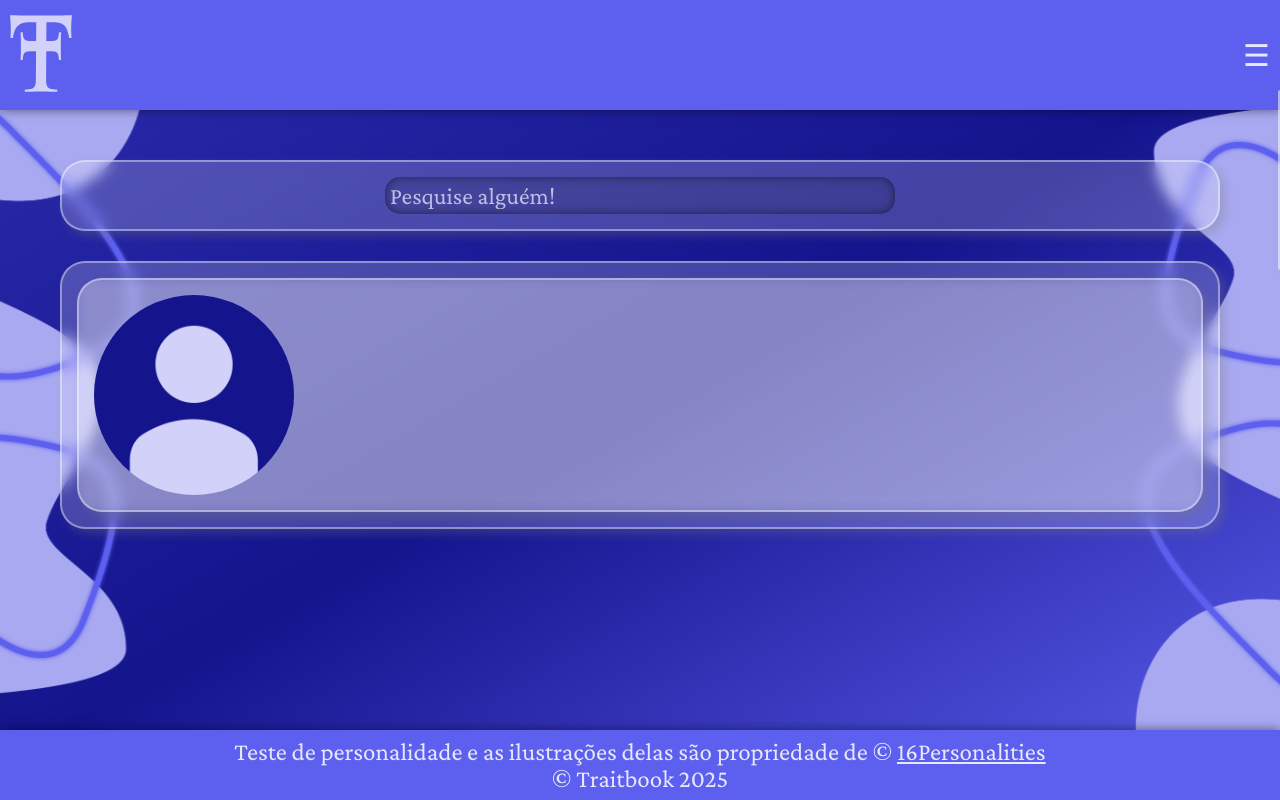
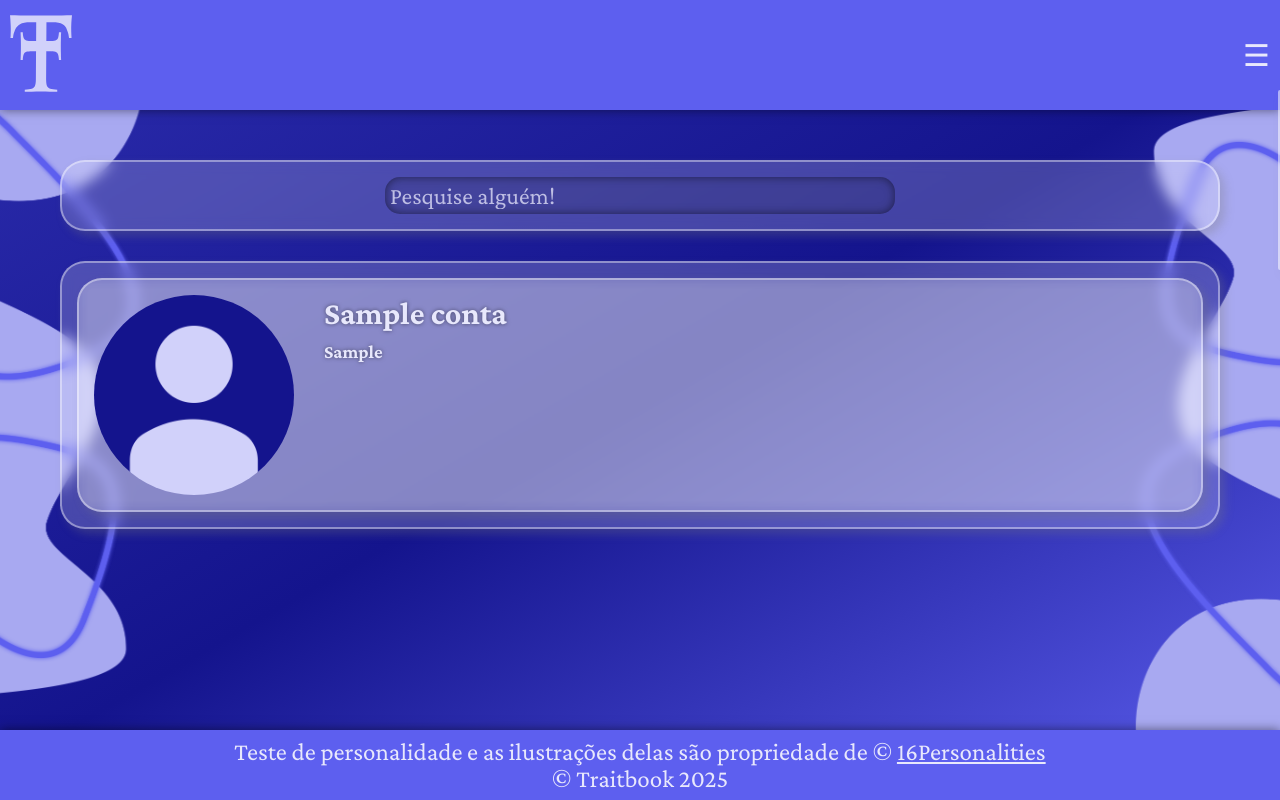
Before and after one commit to T1NT4/Traitbook, a PHP site: page /search-people.php in a window 1280 px wide. Run offline with PHP 8.4, Linux system fonts and the light colour scheme; tables that the repository leaves empty hold one stand-in row (values such as "Sample post").

Commit message:
completei a feature de pesquisar usuarios

```diff
--- a/View/style.css
+++ b/View/style.css
@@ -458,6 +458,16 @@ input.smallinput{
 .pfp:hover label{
     opacity: 0.5;
 }
+.link-user{
+    transition: scale 0.25s cubic-bezier(0.075, 0.82, 0.165, 1);
+    text-decoration: none;
+}
+.link-user:hover, .link-user:focus{
+    scale: 1.025;
+}
+.link-user h1{
+    font-size: 2em;
+}
 div.footer-margin{
     height: 50px;
 }
--- a/search-people.php
+++ b/search-people.php
@@ -26,17 +26,21 @@ $allusers = $Controller->listarContaTodas();
 
     <section class="flex-column gap30">
         <section class="hero-section flex-column align-center justify-center glass">
-            <input type="text" id="pesquisar" placeholder="Pesquise alguém!" class="width-500 maxwidth90">
+            <input type="text" id="pesquisar" placeholder="Pesquise alguém!" class="width-500 maxwidth90" onchange="searchuser()">
         </section>
 
-        <section class=" flex-row justify-center glass maxheight-600">
+        <section class="flex-row justify-center glass maxheight-600" id="allusers">
             <?php foreach($allusers as $display_user): ?>
-                <a class="glass flex-row" href="usuario.php?view_user_id=<?=$display_user['id_user']?>">
+                <a class="glass flex-row link-user" href="usuario.php?view_username=<?=$display_user['username']?>">
                     <?php
                         $display_nome_arquivo_fotoperfil = $Controller->getFotoPerfil($display_user['nome_arquivo_fotoperfil'], __DIR__);
                     ?>
                     <div class="pfp">
                         <img src="View/fotos_de_perfil/<?=$display_nome_arquivo_fotoperfil?>">
+                    </div>
+                    <div class="flex-column gap10">
+                        <h1 id="nome_inteiro"><?=$display_user['nome_inteiro']?></h1>
+                        <h3><?=$display_user['profissao_atual']?></h3>
                     </div>
                 </a>
             <?php endforeach;?>
@@ -52,5 +56,22 @@ $allusers = $Controller->listarContaTodas();
     <?php include __DIR__."/View/footer.php";?>
 
     <script src="View/js/ajustarAlturaBackground.js"></script>
+    <script>
+        function searchuser(){
+            allusers = document.getElementById('allusers').children;
+            value = document.getElementById('pesquisar').value;
+
+            allusers = Array.from(allusers)
+
+            allusers.forEach(element => {
+                nome_inteiro = element.children[1].children[0].innerHTML
+                if(!nome_inteiro.toLowerCase().includes(value.toLowerCase())){
+                    element.style = 'display:none';
+                }else{
+                    element.style = '';
+                }
+            });
+        }
+    </script>
 </body>
 </html>
```
Also changed, not shown: usuario.php (+12 -6 lines).
